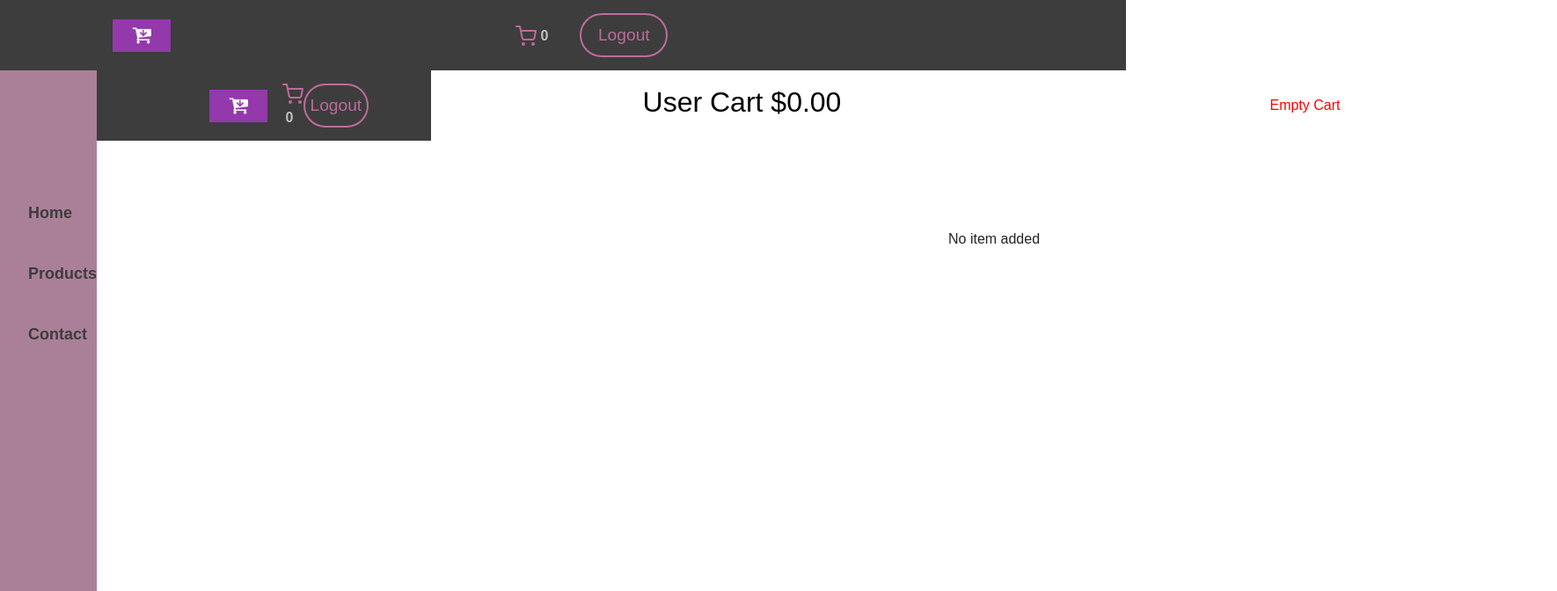
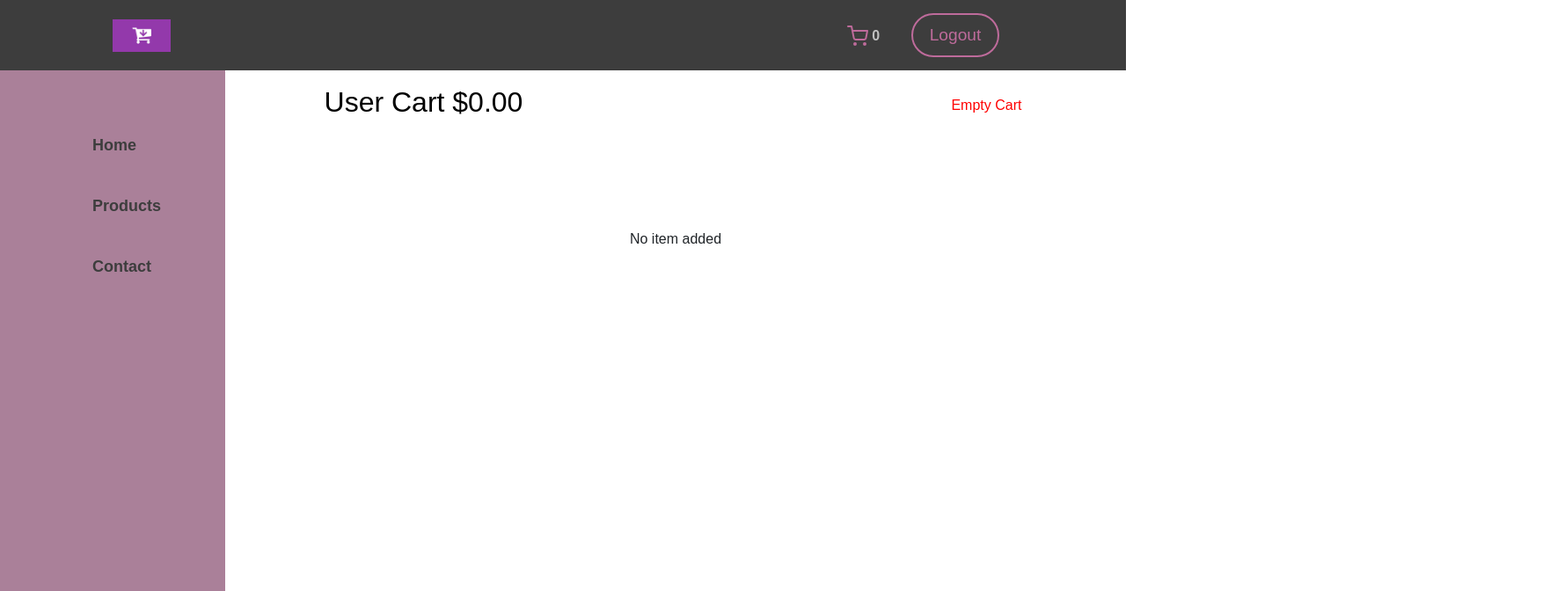
Before and after one commit to ammad-khan99/Ecommerce, a React (Create React App) app: page /cart in a window 1280 px wide. Shown: the top 672 px of the page at 88% size, 1770 px wide, since content can reach past the window. Built offline with nearby package versions, Linux system fonts and the light colour scheme; sample sign-in values are in the browser's storage.

Commit message:
css updates

```diff
--- a/src/components/nav/Navbar.css
+++ b/src/components/nav/Navbar.css
@@ -3,7 +3,7 @@
   align-items: center;
   justify-content: space-between;
   height: 10vh;
-  width: 100%;
+  /* width: 100vw; */
   background-color: #3d3d3d;
   z-index: 1;
   position: sticky;
--- a/src/components/nav/Navbar.jsx
+++ b/src/components/nav/Navbar.jsx
@@ -40,9 +40,9 @@ function Navbar() {
           Logout
         </button>
       </div>
-      <div>
+      {/* <div className="menu" >
         <Menu onClick={toggler} className="menu" color="#be6b9b" />
-      </div>
+      </div> */}
     </nav>
   );
 }
--- a/src/filter/CategoryFilter.module.css
+++ b/src/filter/CategoryFilter.module.css
@@ -1,12 +1,12 @@
 .filter {
-  padding-top: 10%;
+  padding-top: 20%;
   display: flex;
   align-items: center;
   flex-direction: column;
   height: 100vh;
   position: sticky;
   top: 0;
-  width: 17vw;
+  width: 20vw;
   background-color: #aa8099;
 }
 ul {
@@ -48,8 +48,8 @@ h1 {
   bottom: 50px;
   margin-top: 20%;
 }
-@media screen and (max-width: 1181px) {
+/* @media screen and (max-width: 1181px) {
   .filter {
     display: none;
   }
-}
+} */
--- a/src/layout/AppWrapper.jsx
+++ b/src/layout/AppWrapper.jsx
@@ -2,15 +2,19 @@ import React from "react";
 import { Outlet } from "react-router-dom";
 import Navbar from "../components/nav/Navbar";
 import CategoryFilter from "../filter/CategoryFilter";
-import style from './AppWrapper.module.css'
+import style from "./AppWrapper.module.css";
 
 function AppWrapper() {
   return (
     <div>
       <Navbar />
       <div className={style.body}>
-      <CategoryFilter />
-        <Outlet />
+        <div className={style.filter}>
+          <CategoryFilter />
+        </div>
+        <div className={style.outlet}>
+          <Outlet />
+        </div>
       </div>
     </div>
   );
--- a/src/layout/AppWrapper.module.css
+++ b/src/layout/AppWrapper.module.css
@@ -1,4 +1,10 @@
 .body{
     display: flex;
-    width: 100vw;
+    /* width: 100vw; */
 }
+.filter{
+    width: 20vw;
+}
+.outlet{
+    width: 80vw;
+}
--- a/src/pages/cart/UserCart.jsx
+++ b/src/pages/cart/UserCart.jsx
@@ -1,7 +1,6 @@
 import React, { useEffect, useState } from "react";
 import style from "./UserCart.module.css";
 import CartCard from "../../components/cart-card/CartCard";
-import Navbar from "../../components/nav/Navbar";
 import { useDispatch, useSelector } from "react-redux";
 import { emptyCart } from "../../store/actions";
 
@@ -24,7 +23,6 @@ function UserCart() {
 
   return (
     <>
-      <Navbar />
       <div className={style.cartPage}>
         <div className={style.header}>
           <h2 className={style.heading}> User Cart ${totalPrice}</h2>
--- a/src/pages/cart/UserCart.module.css
+++ b/src/pages/cart/UserCart.module.css
@@ -3,6 +3,7 @@
   align-items: center;
   flex-direction: column;
   height: 100vh;
+  width:80vw;
 }
 .header{
   display: flex;
--- a/src/pages/contact/Contact.module.css
+++ b/src/pages/contact/Contact.module.css
@@ -7,6 +7,7 @@
 .form {
   display: flex;
   justify-content: center;
+  align-items: center;
   width: 30rem;
   padding: 20px;
   border-radius: 10px;
@@ -38,7 +39,7 @@
   justify-content: center;
   align-items: center;
   height: 100vh;
-  width: 83vw;
+  width: 80vw;
 }
 .error_msg {
   font-size: smaller;
--- a/src/pages/home/Home.jsx
+++ b/src/pages/home/Home.jsx
@@ -1,11 +1,11 @@
 import React from "react";
-import Navbar from "../../components/nav/Navbar";
 import cr3 from "./../../logo/login.jpg";
 import cr1 from "./../../logo/slider1.jpg";
+import './Home.module.css'
 
 function Home() {
   return (
-    <div className="home">
+    <div className="home w-70">
       <div
         id="carouselExampleDark"
         className="carousel carousel-dark slide"
--- /dev/null
+++ b/src/pages/home/Home.module.css
@@ -0,0 +1,3 @@
+.home{
+    /* width: 80vw; */
+}
--- a/src/pages/product/Products.module.css
+++ b/src/pages/product/Products.module.css
@@ -3,7 +3,7 @@
   align-items: center;
   justify-content: space-around;
   flex-wrap: wrap;
-  width: 83vw;
+  width: 80vw;
 }
 .body {
   display: flex;
```
